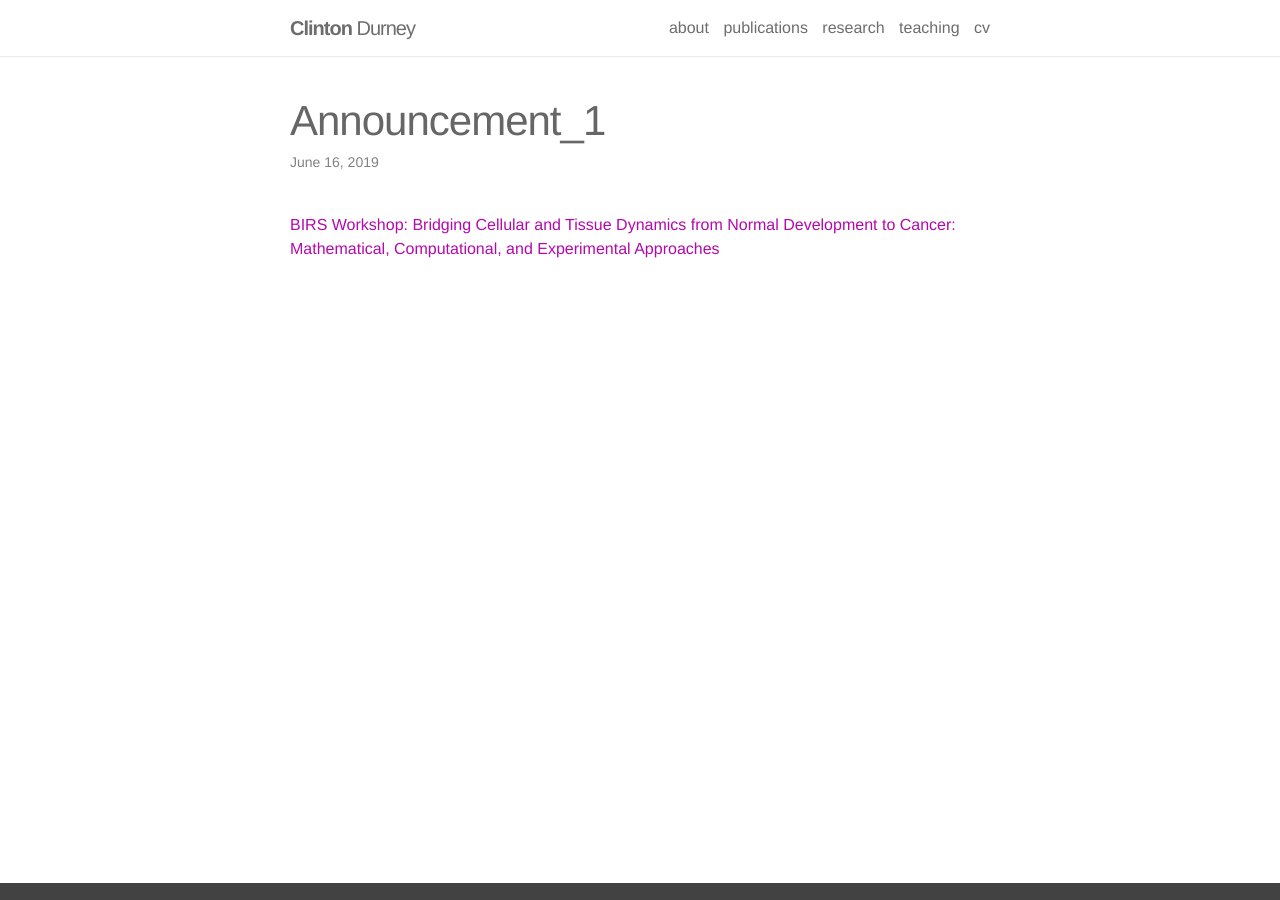
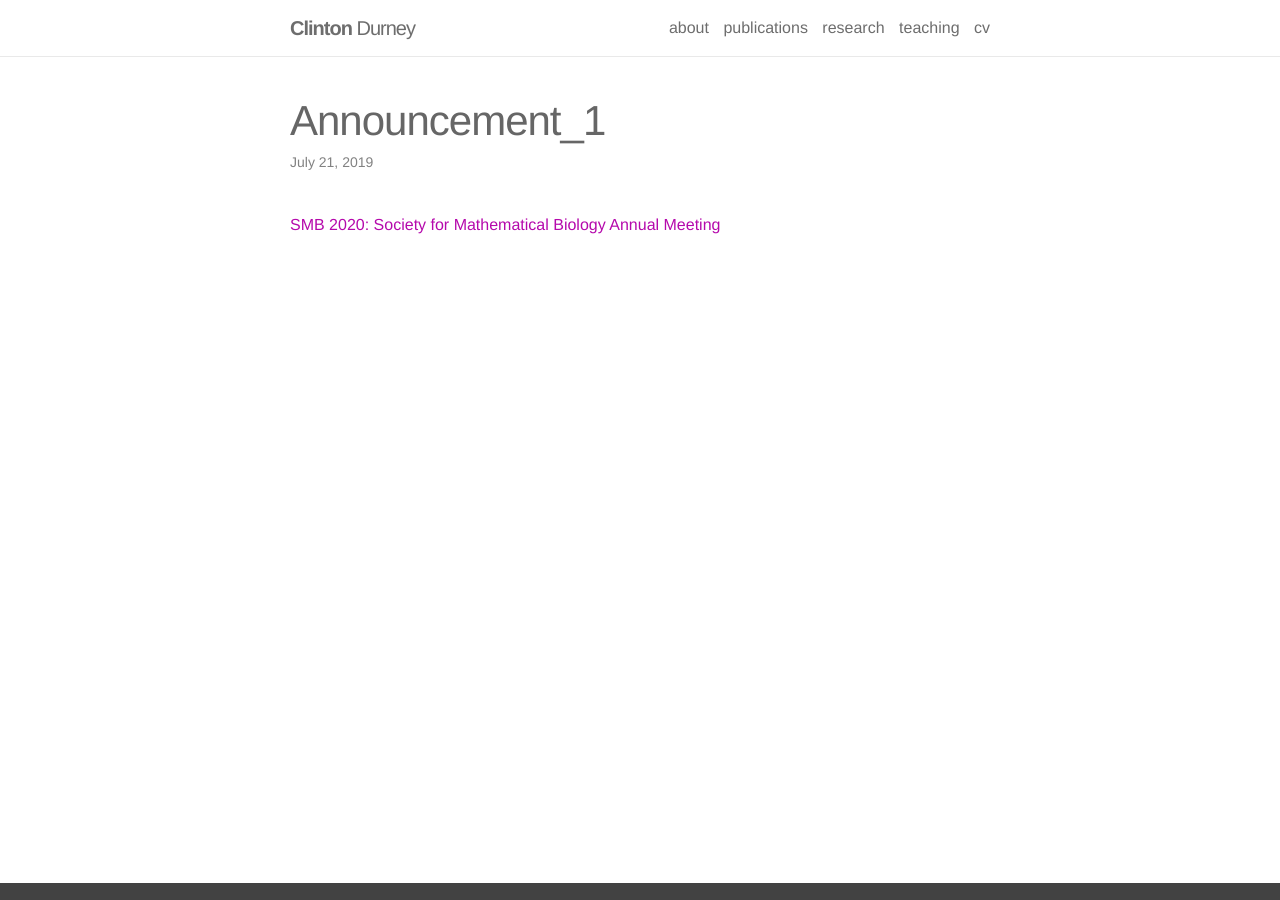
Before and after one commit to clintondurney/clintondurney.github.io, a Jekyll site: the page built from _news/announcement_1.md, in a window 1280 px wide. Built offline with Jekyll 4.4.1, drawn with Linux system fonts in a browser that asks for light colours; nearby versions of some CDN libraries.

```diff
--- a/_news/announcement_1.md
+++ b/_news/announcement_1.md
@@ -1,7 +1,7 @@
 ---
 layout: post
-date: 2019-06-16 15:59:00-0400
+date: 2019-07-21 15:59:00-0400
 inline: true
 ---
 
-[BIRS Workshop: Bridging Cellular and Tissue Dynamics from Normal Development to Cancer: Mathematical, Computational, and Experimental Approaches](https://www.birs.ca/events/2019/5-day-workshops/19w5080)
+[SMB 2020: Society for Mathematical Biology Annual Meeting](https://smb2020.org/)
```
Also changed, not shown: _news/announcement_2.md (deleted, +0 -7 lines), _news/announcement_3.md (deleted, +0 -7 lines), _pages/about.md (+1 -1 lines), 1 other file.
